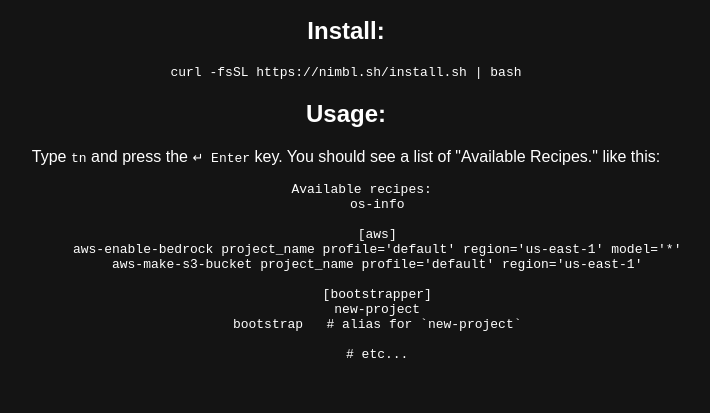
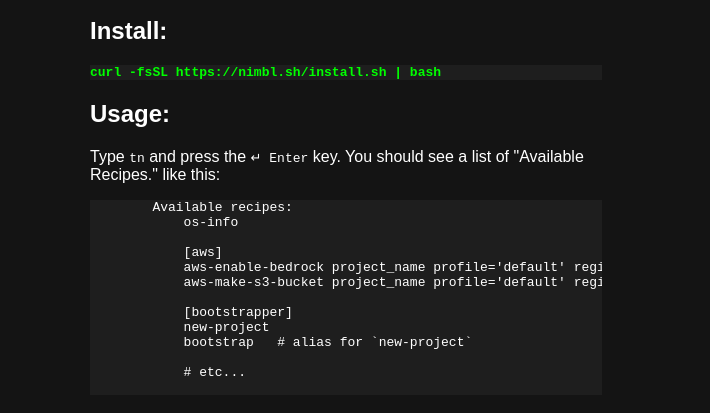
Before and after one commit to thinknimble/tn-cli, a plain HTML site: page index.html in a window 1280 px wide. Shown: the part 387-800 px from the top of the page, without its empty margins (294-1004 px from the left). Drawn offline with Linux system fonts and the light colour scheme.

Commit message:
Update index.html styles (#7)

```diff
--- a/index.html
+++ b/index.html
@@ -10,23 +10,41 @@
             padding: 0;
             font-family: Arial, sans-serif;
             background-color: rgba(20, 20, 20, 1);
+            color: white;
         }
-        body {
+        .content {
+            max-width: 32rem;
+            margin: 0 auto;
+            padding: 0 0.5rem;
+        }
+        .align-center {
             text-align: center;
-            color: white;
+            max-width: 32rem;
+            margin: 0 auto;
+        }
+        .code {
+            background-color: rgba(30, 30, 30, 1);
+            overflow-x: auto;
+        }
+        .text-green {
+            color: #00ff00;
+            font-weight: bold;
         }
     </style>
 </head>
 <body>
+    <div class="content align-center">
         <h1>TN CLI</h1>
         <img src="https://gravatar.com/userimage/8749626/34ded6bbe7413b68d1a872b5348e75de.jpeg?size=256">
+    </div>
 
+    <div class="content">
         <h2>Install:</h2>
-    <pre>curl -fsSL https://nimbl.sh/install.sh | bash</pre>
+        <pre class="code text-green">curl -fsSL https://nimbl.sh/install.sh | bash</pre>
 
         <h2>Usage:</h2>
         <p>Type <code>tn</code> and press the <code>↵ Enter</code> key. You should see a list of "Available Recipes." like this:</p>
-    <pre>
+        <pre class="code">
         Available recipes:
             os-info
 
@@ -40,5 +58,6 @@
 
             # etc...
         </pre>
+    </div>
 </body>
 </html>
```
Lines whose indentation alone changed are shown as unchanged.
